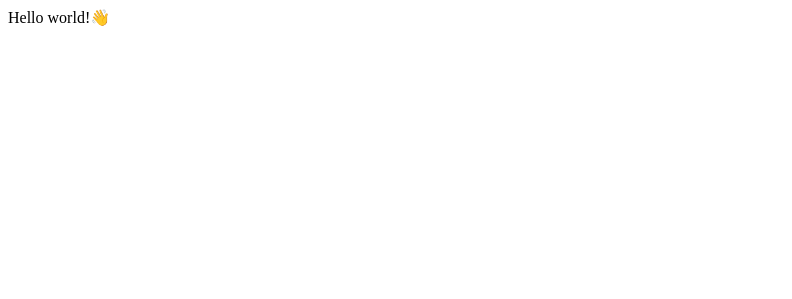
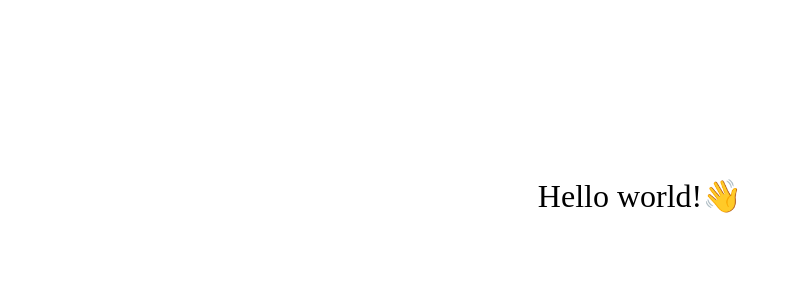
Before and after one commit to nikolinas/gatsby-starter-hello-world, a Gatsby site: page / in a window 1280 px wide. Shown: the whole page, without its empty margins (0-792 px from the left). Built offline with nearby package versions, Linux system fonts and the light colour scheme; Gatsby itself is replaced by a stand-in of ours.

Commit message:
Update index.js

```diff
--- a/src/pages/index.js
+++ b/src/pages/index.js
@@ -1,5 +1,5 @@
 import React from "react"
 
 export default function Home() {
-  return <div>Hello world!👋</div>
+  return <div style={{ display: 'flex', justifyContent : 'center', alignItems : 'center', height : 200, marginTop : '6rem', fontSize : '2rem' }}>Hello world!👋</div>
 }
```
